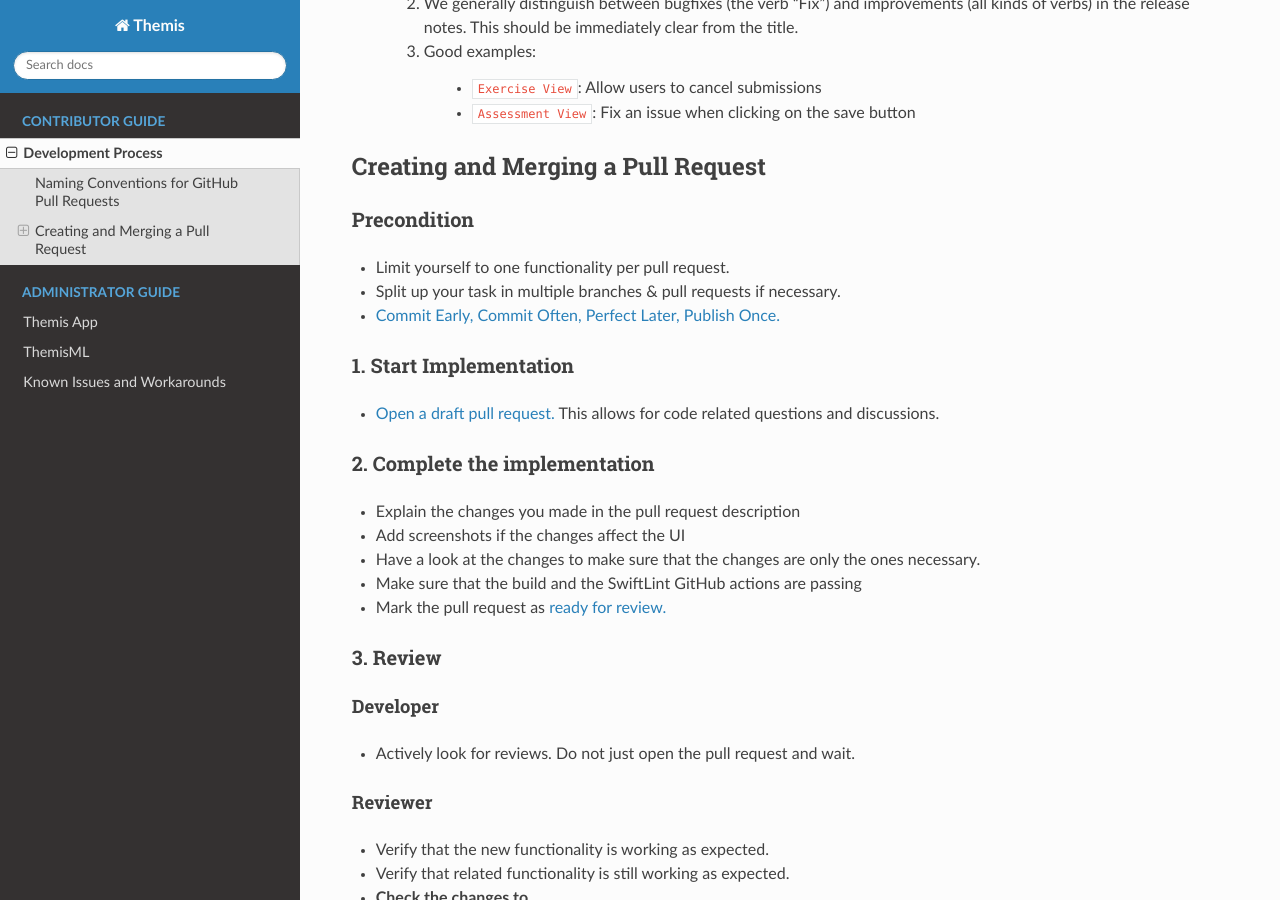
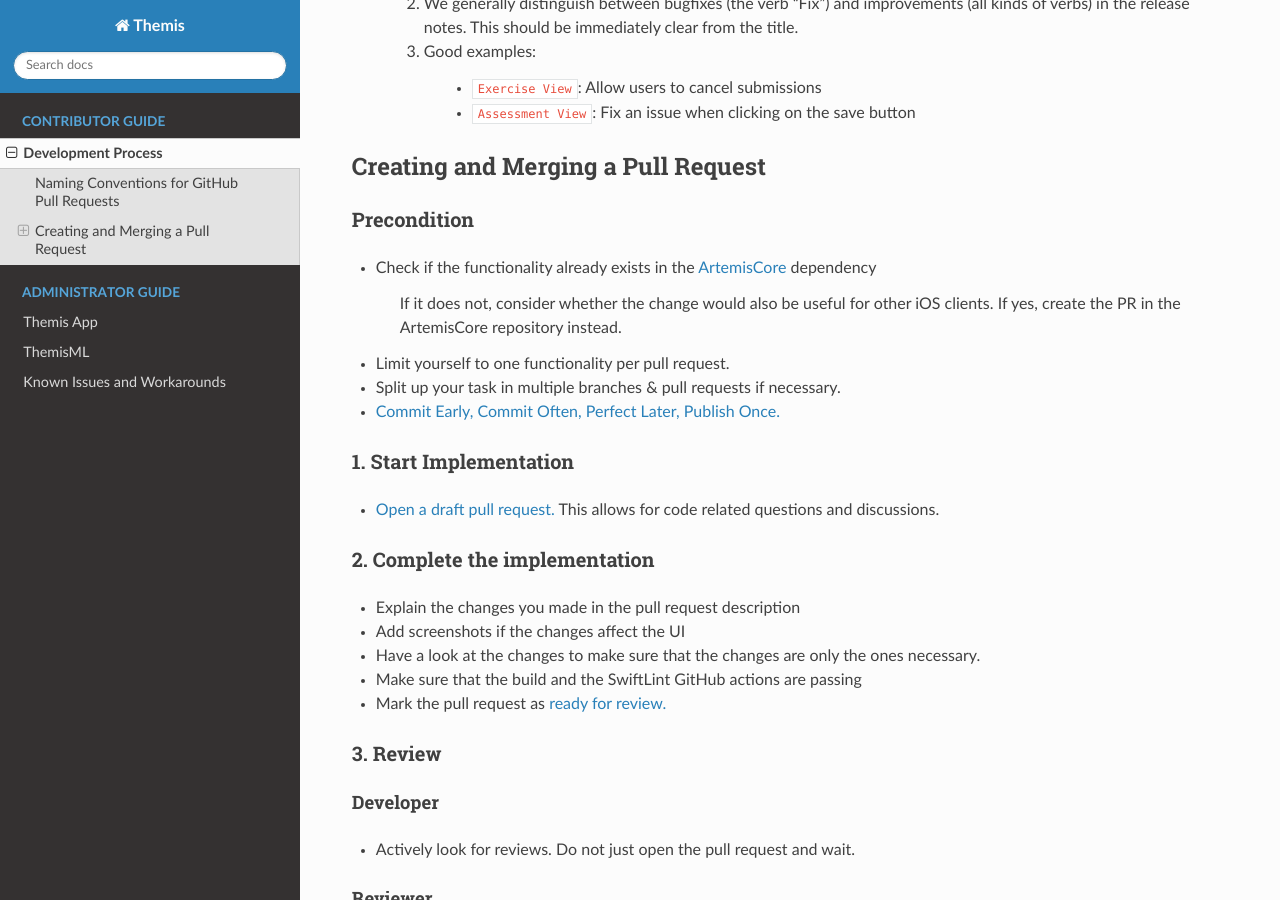
Before and after one commit to ls1intum/Themis, a Sphinx documentation site: the page built from docs/contributor/dev-process/development-process.rst, in a window 1280 px wide and 900 px high, scrolled down 625 px. Built offline with Sphinx 7.4.7 and the Read the Docs theme 2.0.0, drawn with Linux system fonts in a browser that asks for light colours.

Commit message:
Mention ArtemisCore in Development Process

```diff
--- a/docs/contributor/dev-process/development-process.rst
+++ b/docs/contributor/dev-process/development-process.rst
@@ -32,6 +32,12 @@ Creating and Merging a Pull Request
 
 Precondition
 ---------------------------------
+
+* Check if the functionality already exists in the `ArtemisCore <https://github.com/ls1intum/artemis-ios-core-modules>`_ dependency
+
+    If it does not, consider whether the change would also be useful for other iOS clients. If yes, create the PR in
+    the ArtemisCore repository instead.
+
 * Limit yourself to one functionality per pull request.
 * Split up your task in multiple branches & pull requests if necessary.
 * `Commit Early, Commit Often, Perfect Later, Publish Once. <https://speakerdeck.com/lemiorhan/10-git-anti-patterns-you-should-be-aware-of>`_
```
